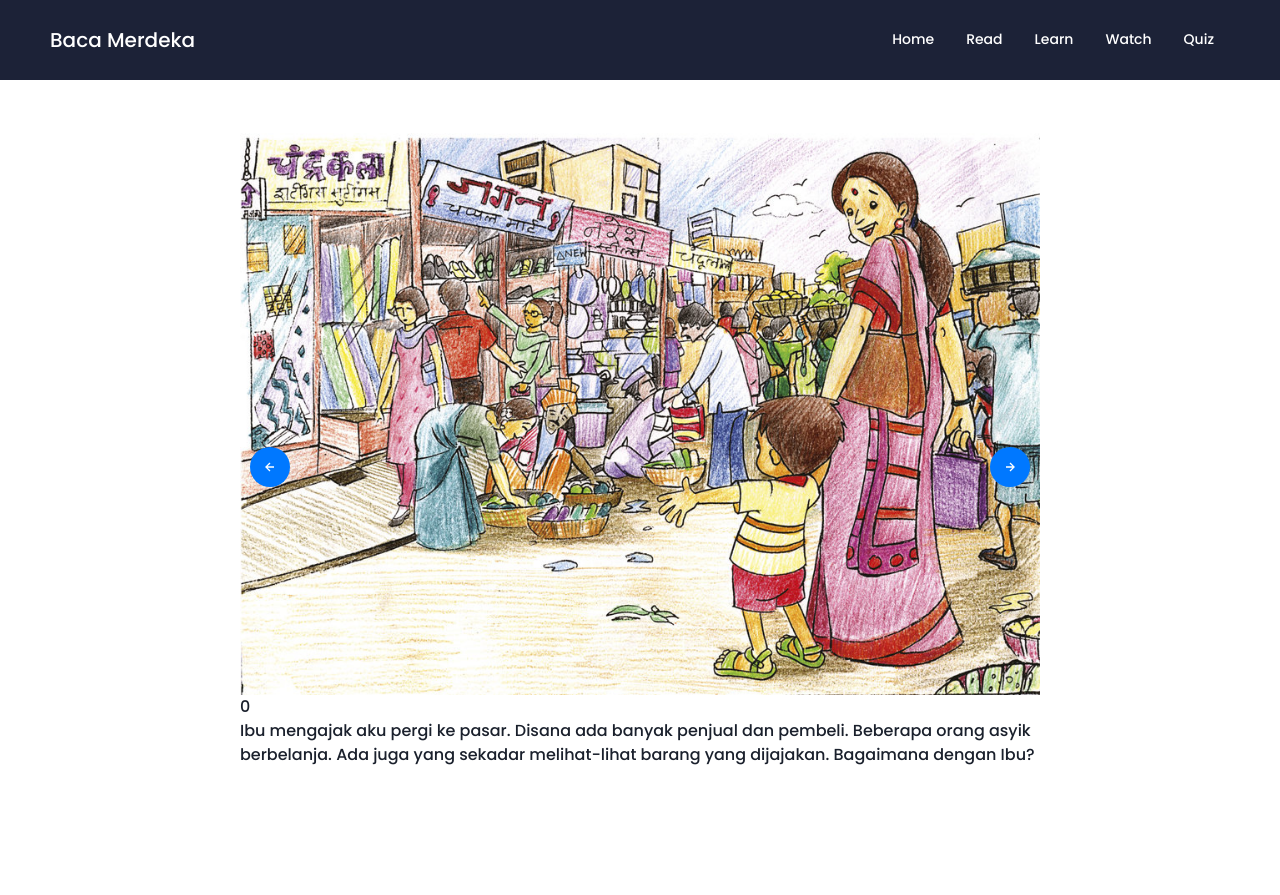
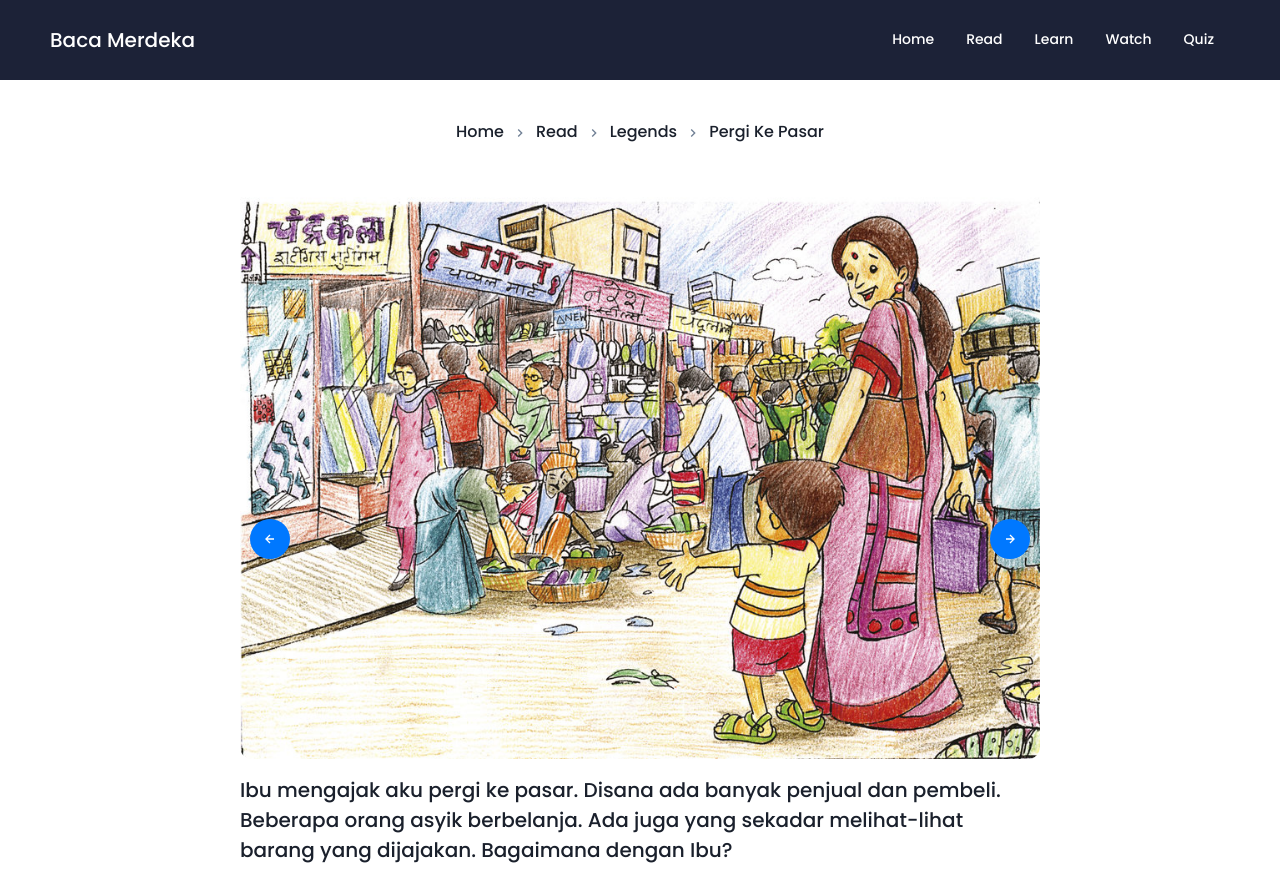
Before and after one commit to damaranshary/fe-ed4-capstone-project-gigih2.0, a React (Create React App) app: page /read/legends/B001 in a window 1280 px wide. Before the commit the page ends 815 px from the top, so only its background shows below. Built offline with nearby package versions, Linux system fonts and the light colour scheme; a web font is replaced by a local one.

Commit message:
update content page + add breadcrumb

```diff
--- a/src/component/books/content/index.tsx
+++ b/src/component/books/content/index.tsx
@@ -1,11 +1,15 @@
-import { Button, Container, Center, Image, Box, IconButton, useBreakpointValue, Text } from '@chakra-ui/react';
-import { useState } from 'react';
+import { Button, Container, Center, Image, Box, IconButton, useBreakpointValue, Text, Breadcrumb, BreadcrumbItem, BreadcrumbLink } from '@chakra-ui/react';
+import { useState, useEffect } from 'react';
 import { useParams } from 'react-router-dom';
 import Slider from 'react-slick'
 // Here we have used react-icons package for the icons
 import { BiLeftArrowAlt, BiRightArrowAlt } from 'react-icons/bi';
+import { ChevronRightIcon } from '@chakra-ui/icons';
+import { Link as ReactRouterLink } from 'react-router-dom'
 import legendsData from '../../../data/legends';
-
+import axios from 'axios';
+import { BooksDataProps } from '../../../types/types';
+import { BreadcrumbForLegendsContent } from '../../breadcrumb'
 
 
 const BookContent = () => {
@@ -20,6 +24,21 @@ const BookContent = () => {
         slidesToScroll: 1,
     };
     const [slider, setSlider] = useState<Slider | null>(null);
+    const params = useParams();
+    const bookID = params?.id;
+    const [data, setData] = useState<BooksDataProps>();
+
+    useEffect(() => {
+        getBookContentFromID().then((res) => setData(res));
+    }, [])
+
+    const getBookContentFromID = async (): Promise<BooksDataProps> => {
+        const data: any =
+            await axios
+                .get(`/data/${bookID}.json`)
+                .catch(err => console.log(err));
+        return data.data;
+    }
 
     // These are the breakpoints which changes the position of the
     // buttons as the screen size changes
@@ -27,7 +46,17 @@ const BookContent = () => {
     const side = useBreakpointValue({ base: '30%', md: '10px' });
 
     return (
-        <Center mt={10}>
+        <>
+            <Center>
+                {data !== undefined && data.category == 'legends' &&
+                    <BreadcrumbForLegendsContent
+                        currentPage={data.name} />}
+                {data !== undefined && data.category == 'fun fact' &&
+                    <BreadcrumbForLegendsContent
+                        currentPage={data.name} />}
+            </Center>
+            <Center mt={10}>
+
                 <Box
                     position={'relative'}
                     height={'full'}
@@ -73,17 +102,19 @@ const BookContent = () => {
                     </IconButton>
                     {/* Slider */}
                     <Slider {...settings} ref={(slider) => setSlider(slider)}>
-                        {legendsData[0].content.map(({imageURL, description}, index) => (
+                        {data?.content.map(({ imageURL, description }, index) => (
                             <>
-                                <Image src={imageURL} alt={imageURL} />
-                                {index}
-                                <p>{description}</p>
+                                <Image src={imageURL} alt={imageURL} mb={4} borderRadius='xl' />
+                                <Center>
+                                    <Text fontSize='xl'>{description}</Text>
+                                </Center>
                             </>
                         ))}
 
                     </Slider>
                 </Box>
-        </Center>
+            </Center>
+        </>
     );
 
 }
```
